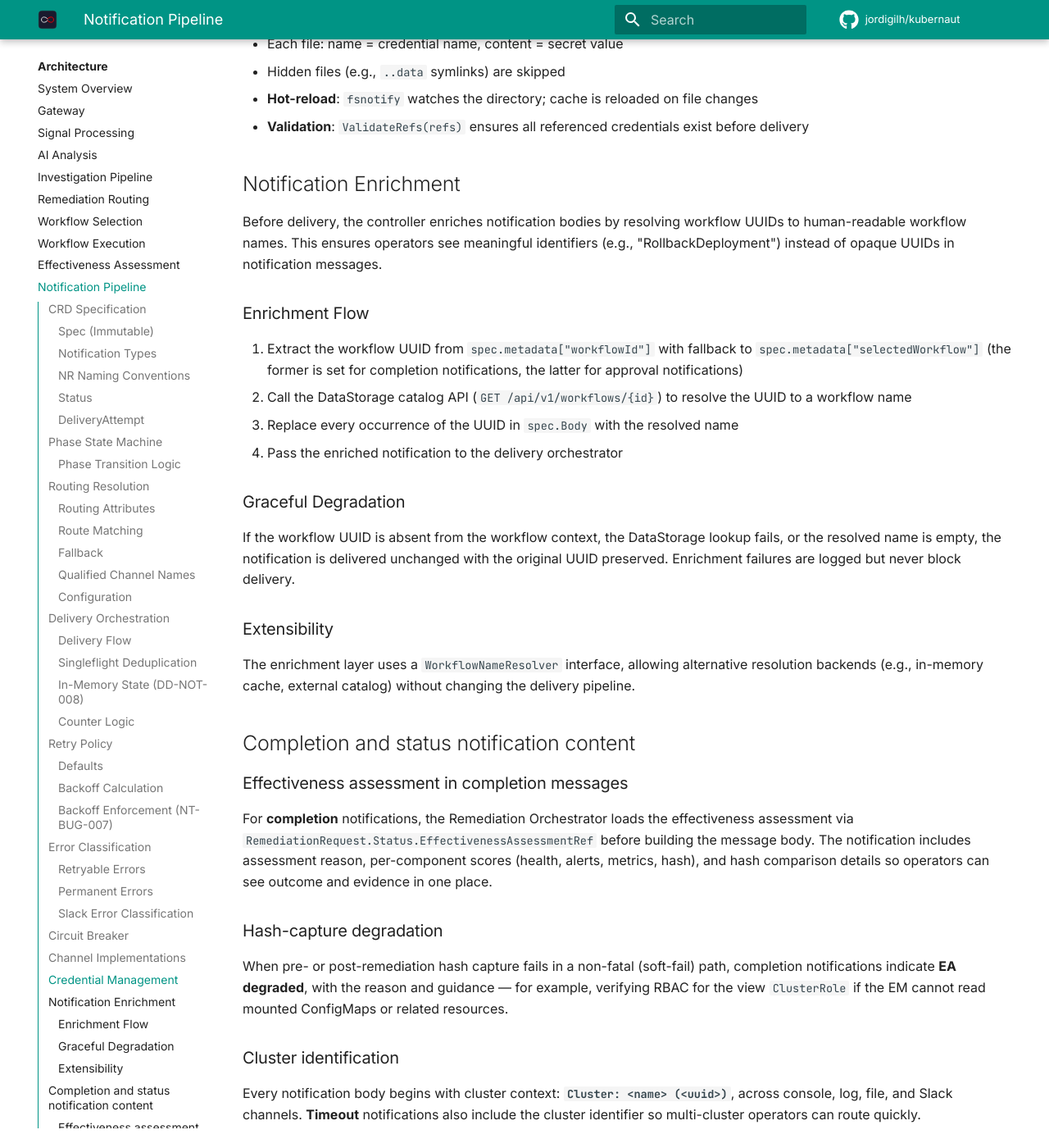
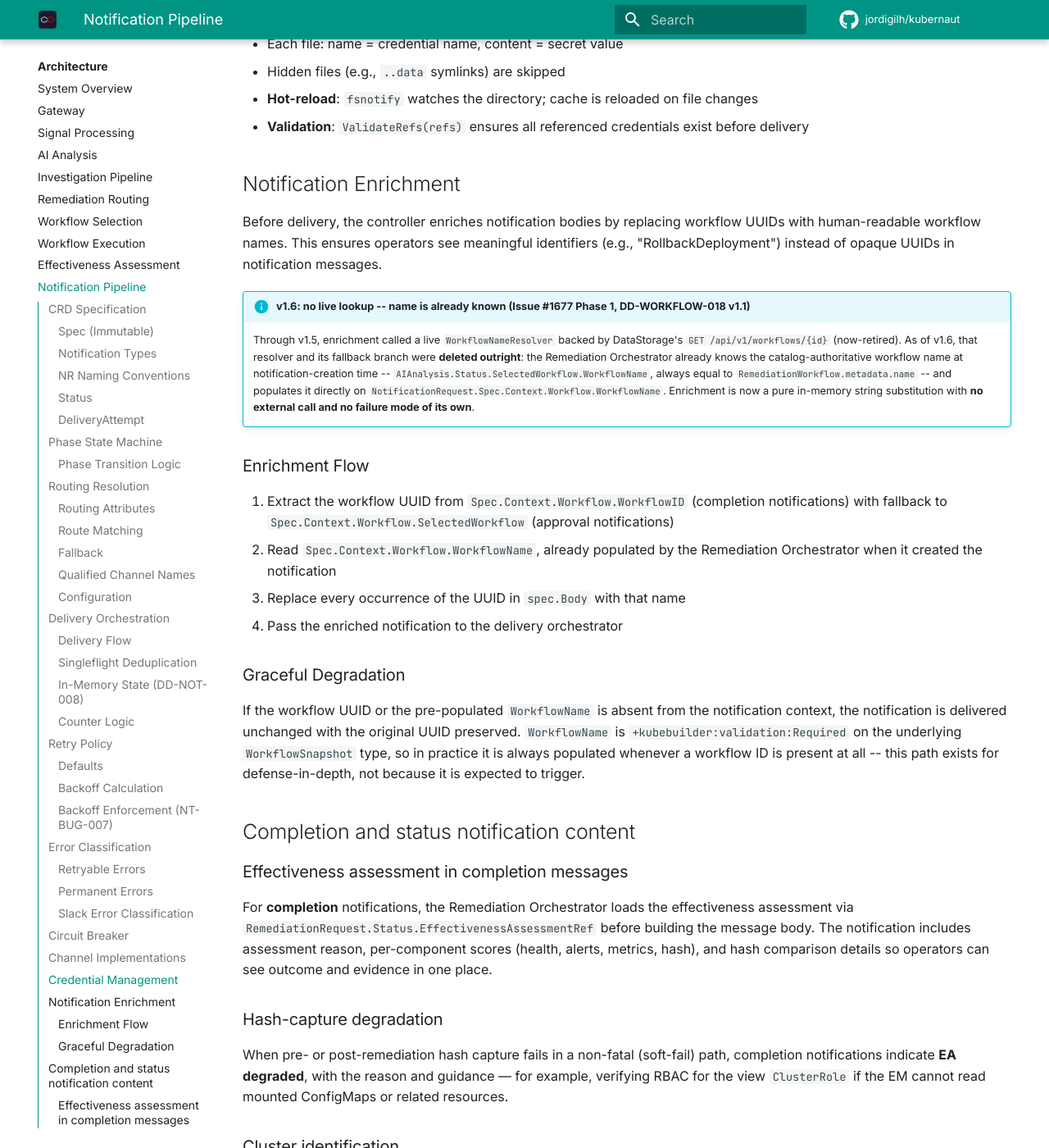
Before and after one commit to jordigilh/kubernaut-docs, an MkDocs documentation site: the page built from docs/architecture/notification.md, in a window 1280 px wide and 1400 px high, scrolled down 8632 px. Shown: the whole window at 82% size. Built offline with MkDocs 1.6.1 and Material for MkDocs 9.7.7, drawn with Linux system fonts in a browser that asks for light colours; comment, search, counter and statistics services are not loaded; the version menu is left out.

Commit message:
docs: fix notification workflow-name resolution for v1.6 (Issue #1677)
The live WorkflowNameResolver (backed by DataStorage's now-retired
GET /api/v1/workflows/{id}) was deleted outright in v1.6, not just
left wired to a fallback. The Remediation Orchestrator now populates
the catalog-authoritative workflow name directly on the notification
context at creation time, so enrichment is a pure in-memory string
substitution with no external call and no failure mode of its own.

```diff
--- a/docs/architecture/notification.md
+++ b/docs/architecture/notification.md
@@ -264,22 +264,21 @@ The credential resolver reads secrets from a mounted directory (projected volume
 
 ## Notification Enrichment
 
-Before delivery, the controller enriches notification bodies by resolving workflow UUIDs to human-readable workflow names. This ensures operators see meaningful identifiers (e.g., "RollbackDeployment") instead of opaque UUIDs in notification messages.
+Before delivery, the controller enriches notification bodies by replacing workflow UUIDs with human-readable workflow names. This ensures operators see meaningful identifiers (e.g., "RollbackDeployment") instead of opaque UUIDs in notification messages.
+
+!!! info "v1.6: no live lookup -- name is already known (Issue #1677 Phase 1, DD-WORKFLOW-018 v1.1)"
+    Through v1.5, enrichment called a live `WorkflowNameResolver` backed by DataStorage's `GET /api/v1/workflows/{id}` (now-retired). As of v1.6, that resolver and its fallback branch were **deleted outright**: the Remediation Orchestrator already knows the catalog-authoritative workflow name at notification-creation time -- `AIAnalysis.Status.SelectedWorkflow.WorkflowName`, always equal to `RemediationWorkflow.metadata.name` -- and populates it directly on `NotificationRequest.Spec.Context.Workflow.WorkflowName`. Enrichment is now a pure in-memory string substitution with **no external call and no failure mode of its own**.
 
 ### Enrichment Flow
 
-1. Extract the workflow UUID from `spec.metadata["workflowId"]` with fallback to `spec.metadata["selectedWorkflow"]` (the former is set for completion notifications, the latter for approval notifications)
-2. Call the DataStorage catalog API (`GET /api/v1/workflows/{id}`) to resolve the UUID to a workflow name
-3. Replace every occurrence of the UUID in `spec.Body` with the resolved name
+1. Extract the workflow UUID from `Spec.Context.Workflow.WorkflowID` (completion notifications) with fallback to `Spec.Context.Workflow.SelectedWorkflow` (approval notifications)
+2. Read `Spec.Context.Workflow.WorkflowName`, already populated by the Remediation Orchestrator when it created the notification
+3. Replace every occurrence of the UUID in `spec.Body` with that name
 4. Pass the enriched notification to the delivery orchestrator
 
 ### Graceful Degradation
 
-If the workflow UUID is absent from the workflow context, the DataStorage lookup fails, or the resolved name is empty, the notification is delivered unchanged with the original UUID preserved. Enrichment failures are logged but never block delivery.
-
-### Extensibility
-
-The enrichment layer uses a `WorkflowNameResolver` interface, allowing alternative resolution backends (e.g., in-memory cache, external catalog) without changing the delivery pipeline.
+If the workflow UUID or the pre-populated `WorkflowName` is absent from the notification context, the notification is delivered unchanged with the original UUID preserved. `WorkflowName` is `+kubebuilder:validation:Required` on the underlying `WorkflowSnapshot` type, so in practice it is always populated whenever a workflow ID is present at all -- this path exists for defense-in-depth, not because it is expected to trigger.
 
 ## Completion and status notification content
 
```
Also changed, not shown: docs/user-guide/notifications.md (+1 -1 lines).
